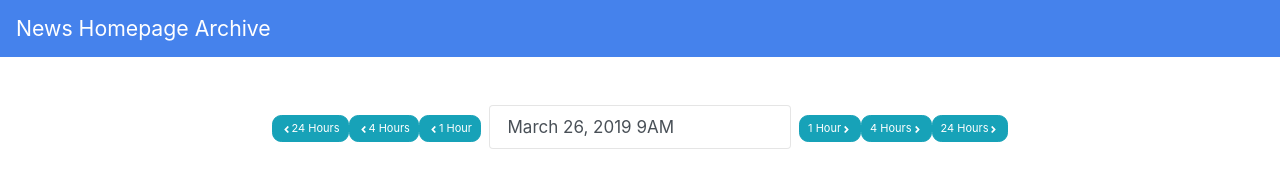
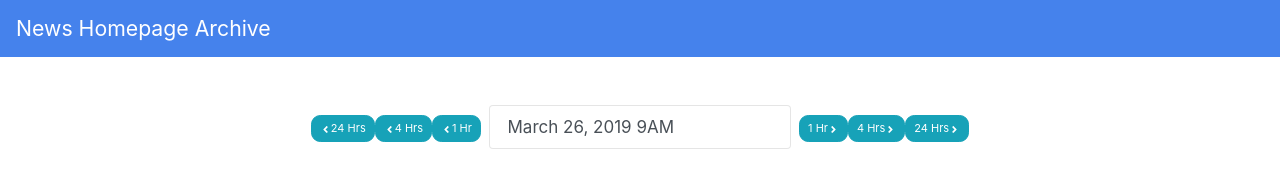
Before and after one commit to nrjones8/news-archive-explorer, a React (Create React App) app: page / in a window 1280 px wide. Shown: the top 173 px of the page. Built offline with nearby package versions, Linux system fonts and the light colour scheme.

Commit message:
how many Hrs have i spent on this

```diff
--- a/src/App.js
+++ b/src/App.js
@@ -160,17 +160,17 @@ class App extends Component {
               <div className="datetimenav">
                 <button type="button" className="btn btn-info btn-sm" intervalhours="-24" onClick={this.handleTimeNavigation}>
                   <FaAngleLeft />
-                  24 Hours
+                  24 Hrs
                 </button>
 
                 <button type="button" className="btn btn-info btn-sm" intervalhours="-4" onClick={this.handleTimeNavigation}>
                   <FaAngleLeft />
-                  4 Hours
+                  4 Hrs
                 </button>
 
                 <button type="button" className="btn btn-info btn-sm mr-2" intervalhours="-1" onClick={this.handleTimeNavigation}>
                   <FaAngleLeft />
-                  1 Hour
+                  1 Hr
                 </button>
 
                 <DatePicker
@@ -187,17 +187,17 @@ class App extends Component {
                 />
 
                 <button type="button" className="btn btn-info btn-sm ml-2" intervalhours="1" onClick={this.handleTimeNavigation}>
-                  1 Hour
+                  1 Hr
                   <FaAngleRight />
                 </button>
 
                 <button type="button" className="btn btn-info btn-sm" intervalhours="4" onClick={this.handleTimeNavigation}>
-                  4 Hours
+                  4 Hrs
                   <FaAngleRight />
                 </button>
 
                 <button type="button" className="btn btn-info btn-sm" intervalhours="24" onClick={this.handleTimeNavigation}>
-                  24 Hours
+                  24 Hrs
                   <FaAngleRight />
                 </button>
               </div>
```
